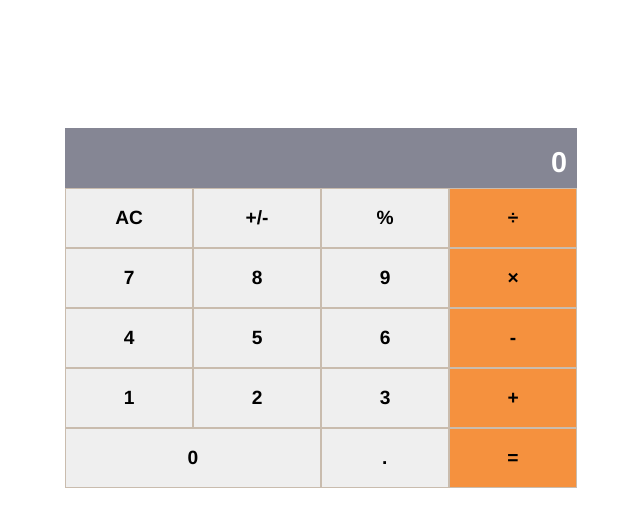
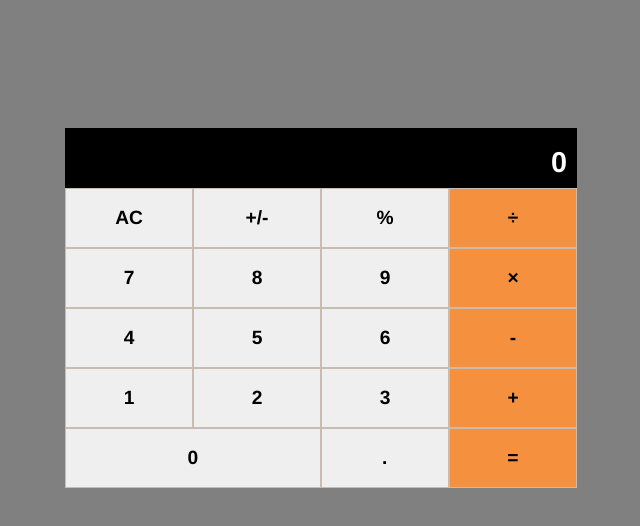
Before and after one commit to direakanbi/Math-Magicians, a React (Create React App) app: page / in a window 1280 px wide. Shown: the top 526 px of the page, without its empty margins (319-959 px from the left). Built offline with nearby package versions, Linux system fonts and the light colour scheme.

Commit message:
Added component UI for calculator

```diff
--- a/src/components/calculator.css
+++ b/src/components/calculator.css
@@ -3,6 +3,10 @@
   margin: 0;
   font-weight: 600;
   font-family: 'Franklin Gothic Medium', 'Arial Narrow', Arial, sans-serif;
+}
+
+body {
+   background-color: grey;
 }
 
 .container {
@@ -20,6 +24,7 @@
   background-color: #858694;
   border: none;
   text-align: end;
+  background-color: black;
 }
 
 .result-text {
```
